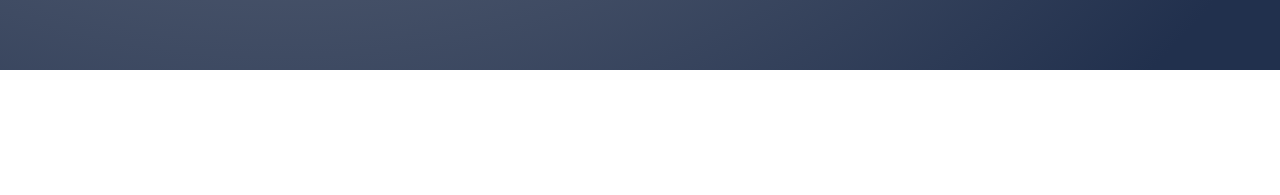
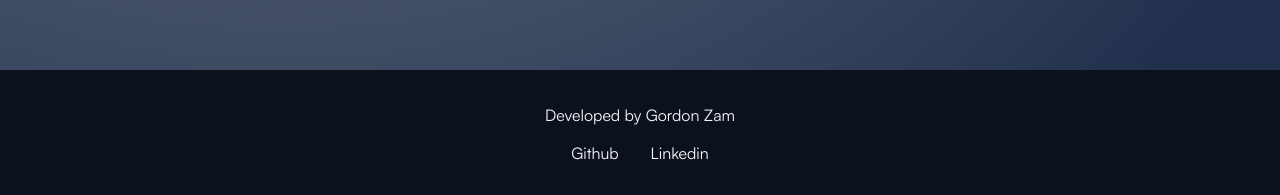
Before and after one commit to GordonNZ/crypto-portfolio-app, a React (Create React App) app: page / in a window 1280 px wide. Shown: the part 818-1013 px from the top of the page. Before the commit the page ends 888 px from the top, so only its background shows below. Built offline with nearby package versions, Linux system fonts and the light colour scheme; no server answers.

Commit message:
added footer

```diff
--- a/src/App.css
+++ b/src/App.css
@@ -11,7 +11,7 @@
   --secondaryAccent: #442fd7;
   --white: #ffffff;
   --text: #f7f5fa;
-  --bgLightMain: #e1e2e3;
+  --bgLightMain: #dedfe3;
   --bgLightSecond: #c4c9d8;
 }
 @font-face {
--- a/src/App.tsx
+++ b/src/App.tsx
@@ -7,6 +7,7 @@ import Portfolio from './pages/portfolio/Portfolio';
 import Navbar from './components/navbar/Navbar';
 import SignIn from './pages/signIn/SignIn';
 import { auth } from './config/firebase';
+import Footer from './components/Footer/Footer';
 
 // Define a type for the context value
 interface ThemeContextValue {
@@ -113,6 +114,7 @@ function App() {
             element={<SignIn user={user} setUser={setUser} />}
           />
         </Routes>
+        <Footer />
       </div>
     </ThemeContext.Provider>
   );
--- /dev/null
+++ b/src/components/Footer/Footer.css
@@ -0,0 +1,35 @@
+footer {
+  height: 10vh;
+  flex-direction: column;
+  justify-content: center;
+  align-items: center;
+  padding: 4rem;
+  background-color: var(--bgMain);
+  color: var(--text);
+}
+footer > p {
+  margin-bottom: 1rem;
+}
+#Light footer {
+  background-color: var(--bgLightSecond);
+  color: var(--bgMain);
+}
+.footerLinks > ul > li {
+  list-style: none;
+  justify-content: space-between;
+  margin: 0 1rem;
+}
+#Light .footerLinks a {
+  color: var(--bgMain);
+}
+#Light .footerLinks a:hover {
+  color: var(--secondaryAccent);
+}
+.footerLinks a {
+  text-decoration: none;
+  color: var(--text);
+  transition: 0.15s;
+}
+.footerLinks a:hover {
+  color: var(--secondaryAccent);
+}
--- /dev/null
+++ b/src/components/Footer/Footer.tsx
@@ -0,0 +1,36 @@
+import React from 'react';
+import './Footer.css';
+
+type Props = {};
+
+const Footer = (props: Props) => {
+  return (
+    <footer className='flex'>
+      <p>Developed by Gordon Zam</p>
+      <div className='footerLinks'>
+        <ul className='flex'>
+          <li>
+            <a
+              href='https://github.com/GordonNZ'
+              target='_blank'
+              rel='noreferrer'
+            >
+              Github
+            </a>
+          </li>
+          <li>
+            <a
+              href='https://www.linkedin.com/in/gordonzam/'
+              target='_blank'
+              rel='noreferrer'
+            >
+              Linkedin
+            </a>
+          </li>
+        </ul>
+      </div>
+    </footer>
+  );
+};
+
+export default Footer;
--- a/src/pages/home/Home.css
+++ b/src/pages/home/Home.css
@@ -55,7 +55,7 @@ header {
   margin-bottom: 1rem;
 }
 header p {
-  opacity: 0.85;
+  opacity: 0.9;
 }
 /* FLEX CLASS  */
 .flex {
--- a/src/pages/home/Home.tsx
+++ b/src/pages/home/Home.tsx
@@ -129,7 +129,10 @@ const Home: React.FC<Props> = ({ currency, screenWidth }: Props) => {
             <div className='flex topHeader'>
               <h1 className='headerH1'>Cryptocurrency Prices by Market Cap</h1>
             </div>
-            <p>Stay up to date in the ever changing world of Cryptocurrency!</p>
+            <p>
+              Stay up to date in the ever changing world of cryptocurrency and
+              track your crypto portfolio!
+            </p>
             <section className='flex marketInfo'>
               <div className='totalMarketInfo'>
                 <h4>Total Crypto Market Capitalization </h4>
```
